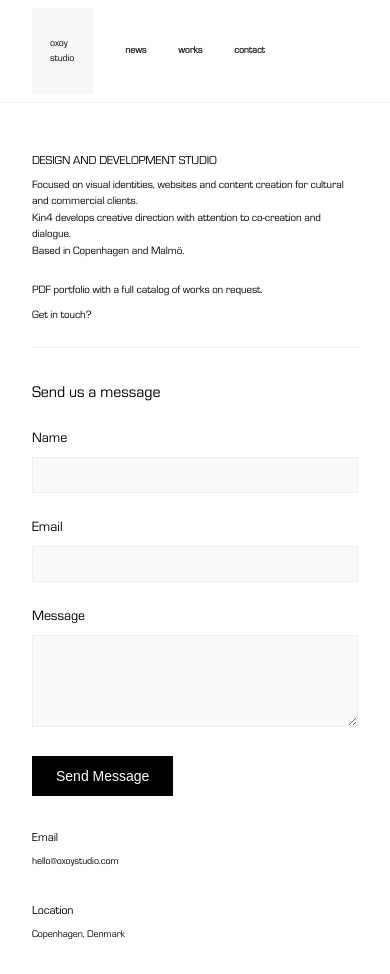
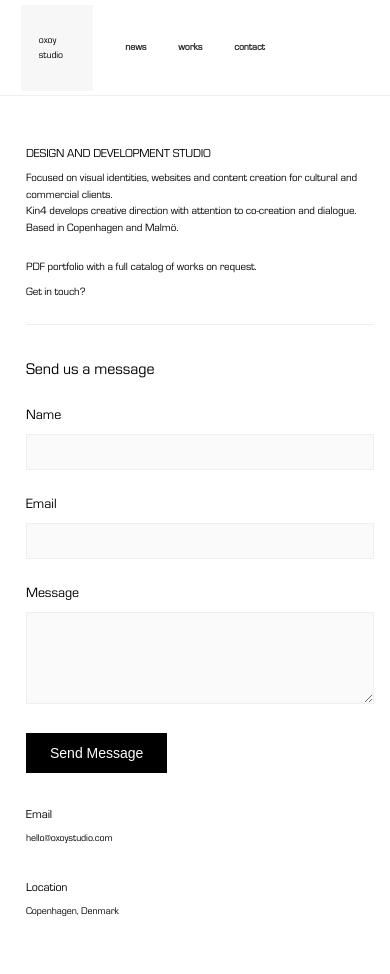
Before and after one commit to codemandy/oxoy, an Astro site: page /contact in a window 390 px wide. After the commit the page ends 951 px from the top, so only its background shows below. Built offline with nearby package versions, Linux system fonts and the light colour scheme; Astro itself is replaced by a stand-in of ours.

Commit message:
rollover 3

```diff
--- a/src/components/MainNav.astro
+++ b/src/components/MainNav.astro
@@ -22,10 +22,9 @@
     display: grid;
     grid-template-columns: 1fr repeat(3, auto) 1fr;
     gap: 2rem;
-    padding: 0.5rem 2rem;
+    padding: 0.3rem 0.3rem;
     align-items: center;
-    height: 50%;
-    min-height: 40px;
+    min-height: 10px;
   }
 
   .logo {
--- a/src/components/SecondaryNav.astro
+++ b/src/components/SecondaryNav.astro
@@ -65,7 +65,7 @@
     text-decoration: none;
     color: #333;
     font-size: 11px;
-    padding: 10px 8px; /* Increased padding for touch targets */
+    padding: 3px 8px; /* Increased padding for touch targets */
     display: inline-block;
     position: relative;
     white-space: nowrap;
--- a/src/pages/contact.astro
+++ b/src/pages/contact.astro
@@ -68,9 +68,13 @@ import MainNav from '../components/MainNav.astro';
 <style>
   /* Scoped styles for the contact page */
   .contact-header {
-    margin: 48px 0 32px;
+    margin: 48px 0 32px 10px;
     border-bottom: 1px solid #eee;
     padding-bottom: 16px;
+  }
+
+  .info-section, .contact-form {
+    margin-left: 10px;
   }
 
   .contact-header h1 {
--- a/src/pages/projects.astro
+++ b/src/pages/projects.astro
@@ -21,10 +21,6 @@ import SecondaryNav from '../components/SecondaryNav.astro';
 </Layout>
 
 <style>
-  .container {
-    margin-left: 163px;
-  }
-
   .projects-header {
     margin: 48px 0 32px;
     border-bottom: 1px solid #eee;
--- a/src/styles/global.css
+++ b/src/styles/global.css
@@ -20,16 +20,19 @@ a {
 }
 
 .container {
-  margin-left: 0;
+  margin-left: 163px;
+  margin-right: auto;
   max-width: 1200px;
-  padding: 0 2rem;
-  width: 100%;
+  padding-left: 0;
+  padding-right: 2rem;
+  box-sizing: border-box;
 }
 
 /* Main Navigation */
 .main-nav {
   max-width: 1200px;
-  margin: 0 auto;
+  margin-left: 163px;
+  margin-right: auto;
   font-size: 11px;
   font-weight: 700;
   border-bottom: 1px solid #eee;
@@ -102,11 +105,6 @@ a {
 
 .secondary-nav a:hover {
   background-color: rgba(0, 0, 0, 0.03);
-}
-
-.year {
-  font-size: 12px;
-  color: #888;
 }
 
 /* Work Content */
@@ -223,13 +221,25 @@ a {
   .work-image-container {
     width: 100%;
   }
-
-  .container {
-    margin-left: 163px; /* Adjust based on your needs */
-  }
 }
 
 @media (max-width: 767px) {
+  .container {
+    margin-left: 0;
+    max-width: none;
+    padding-left: 1rem;
+    padding-right: 1rem;
+    width: 100%;
+  }
+
+  .main-nav {
+    margin-left: 0;
+    max-width: none;
+    width: 100%;
+    padding: 0 1rem;
+    box-sizing: border-box;
+  }
+
   .nav-links {
     display: none;
   }
```
Also changed, not shown: src/pages/news.astro (+13 -18 lines).
